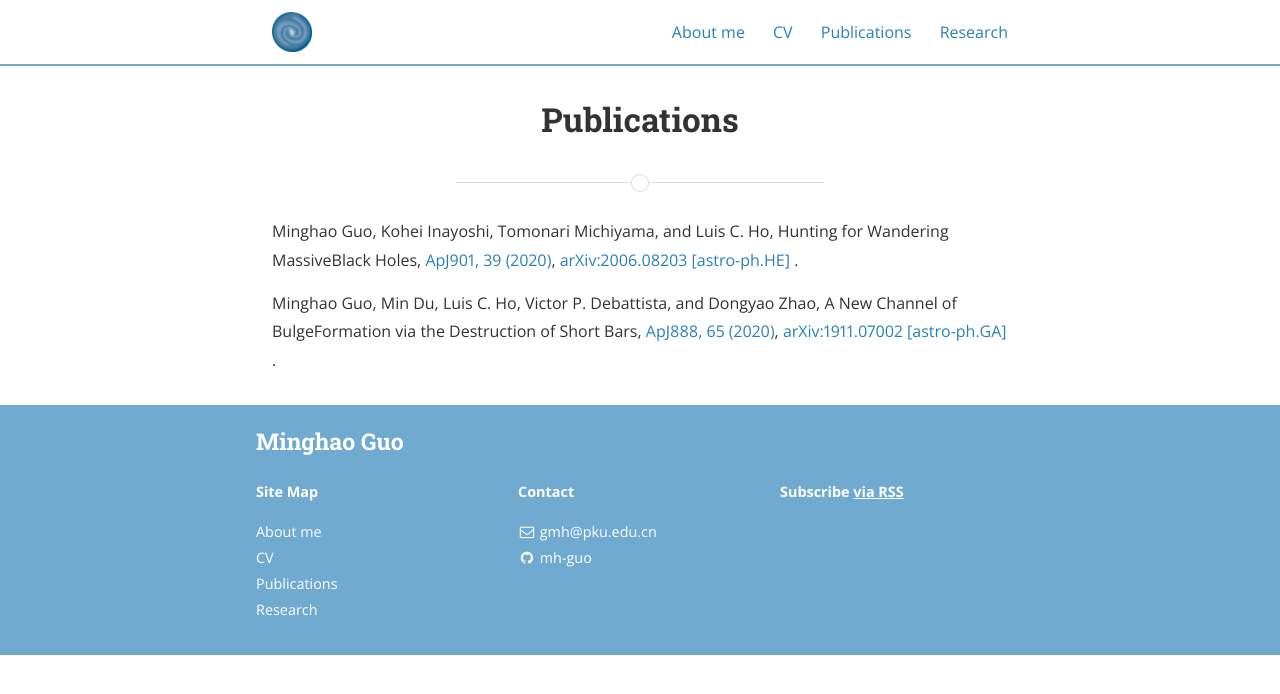
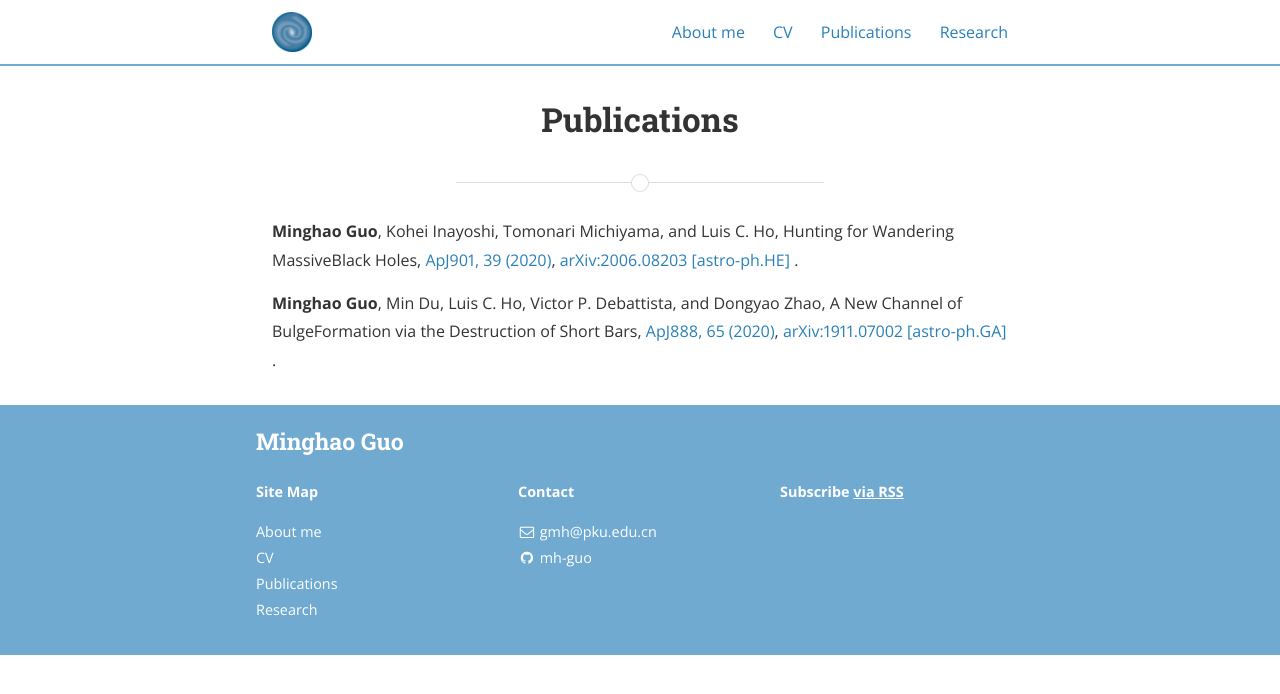
Before and after one commit to mh-guo/mh-guo-slate.github.io, a Jekyll site: the page built from publications.md, in a window 1280 px wide. Shown: the top 694 px of the page. Built offline with Jekyll 4.4.1, drawn with Linux system fonts in a browser that asks for light colours; nearby versions of some CDN libraries.

```diff
--- a/publications.md
+++ b/publications.md
@@ -5,9 +5,9 @@ permalink: /publications/
 main_nav: true
 ---
 
-Minghao Guo, Kohei Inayoshi, Tomonari Michiyama, and Luis C. Ho, Hunting for Wandering MassiveBlack Holes, [ApJ901, 39 (2020)](https://iopscience.iop.org/article/10.3847/1538-4357/abacc1), [arXiv:2006.08203 [astro-ph.HE]](https://arxiv.org/abs/2006.08203) .
+<b>Minghao Guo</b>, Kohei Inayoshi, Tomonari Michiyama, and Luis C. Ho, Hunting for Wandering MassiveBlack Holes, [ApJ901, 39 (2020)](https://iopscience.iop.org/article/10.3847/1538-4357/abacc1), [arXiv:2006.08203 [astro-ph.HE]](https://arxiv.org/abs/2006.08203) .
 
-Minghao Guo, Min Du, Luis C. Ho, Victor P. Debattista, and Dongyao Zhao, A New Channel of BulgeFormation via the Destruction of Short Bars, [ApJ888, 65 (2020)](https://iopscience.iop.org/article/10.3847/1538-4357/ab584a), [arXiv:1911.07002 [astro-ph.GA]](https://arxiv.org/abs/1911.07002) .
+<b>Minghao Guo</b>, Min Du, Luis C. Ho, Victor P. Debattista, and Dongyao Zhao, A New Channel of BulgeFormation via the Destruction of Short Bars, [ApJ888, 65 (2020)](https://iopscience.iop.org/article/10.3847/1538-4357/ab584a), [arXiv:1911.07002 [astro-ph.GA]](https://arxiv.org/abs/1911.07002) .
 
 <!---Centrarium is a custom theme for Jekyll, made by [Ben Centra][bencentra] for his own blog. He'd be humbled if you liked it enough to use it as well! Installation and configuration instructions can be found in the [GitHub repository](https://github.com/bencentra/centrarium).
 
```
